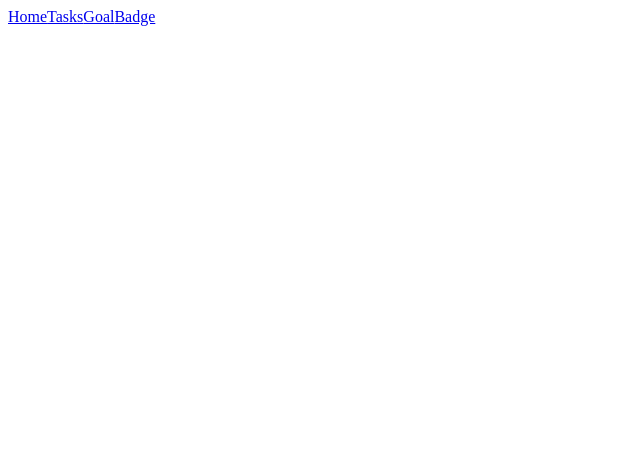
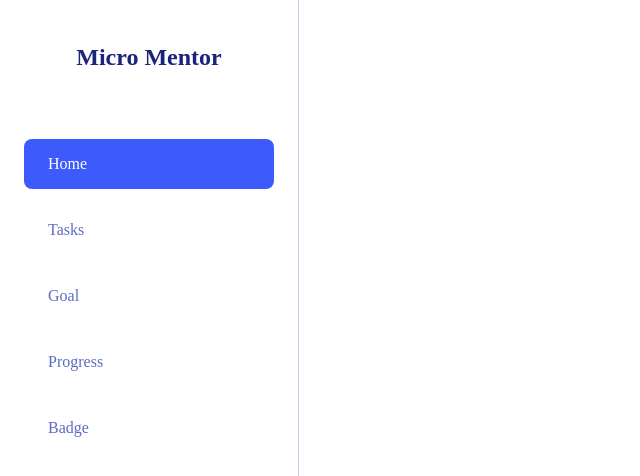
Before and after one commit to mokib08/Micro-Mentor, a React (Vite) app in the folder Frontend/: page /home in a window 1280 px wide. Shown: the top 476 px of the page, without its empty margins (0-640 px from the left). Built offline with nearby package versions, Linux system fonts and the light colour scheme.

Commit message:
Sidebar.scss created

```diff
--- a/Frontend/src/components/register/Register.css
+++ b/Frontend/src/components/register/Register.css
@@ -89,7 +89,7 @@
   color: #FFFFFF;
 }
 .btn--primary:hover {
-  background-color: rgb(20.6163265306, 55.6530612245, 252.5836734694);
+  background-color: rgb(76.52, 103.2, 253.16);
   transform: translateY(-2px);
   box-shadow: 0 4px 6px -1px rgba(0, 0, 0, 0.1), 0 2px 4px -2px rgba(0, 0, 0, 0.1);
 }
--- a/Frontend/src/components/register/Register.scss
+++ b/Frontend/src/components/register/Register.scss
@@ -108,7 +108,7 @@
         color: $surface-color;
 
         &:hover{
-            background-color: darken($primary-color, $amount: 8%);
+            background-color: color.scale($primary-color, $lightness: 8%);
             transform: translateY(-2px);
             box-shadow: $box-shadow-md;
         }
--- a/Frontend/src/pages/home/Home.jsx
+++ b/Frontend/src/pages/home/Home.jsx
@@ -1,22 +1,38 @@
-import React from 'react'
-import Tasks from '../tasks/tasks'
-import Sidebar from '../sidebar/sidebar'
+import React from "react";
+import Tasks from "../tasks/tasks";
+import Sidebar from "../sidebar/sidebar";
 
 const Home = () => {
   return (
     <div>
       <div className="container">
         <div className="sidebar">
-         <Sidebar />
+          <Sidebar />
         </div>
 
-        <div className="center-div"></div>
-        <div className="right-side-div">
-
+        <div className="center-div">
+          <main>
+            <h2>Welcome champ</h2>
+            <div>
+              <div>
+                <h3>Total Goals</h3>
+                <p>15</p>
+              </div>
+              <div>
+                <h3>Completed</h3>
+                <p>8</p>
+              </div>
+              <div>
+                <h3>Streak</h3>
+                <p>5 days</p>
+              </div>
+            </div>
+          </main>
         </div>
+        <div className="right-side-div"></div>
       </div>
     </div>
-  )
-}
+  );
+};
 
-export default Home
+export default Home;
--- /dev/null
+++ b/Frontend/src/pages/progress/Progress.jsx
@@ -0,0 +1,9 @@
+import React from 'react'
+
+const Progress = () => {
+  return (
+    <div>Progress</div>
+  )
+}
+
+export default Progress
--- /dev/null
+++ b/Frontend/src/pages/sidebar/Sidebar.css
@@ -0,0 +1,48 @@
+.sidebar {
+  background-color: #FFFFFF;
+  border-right: 1px solid #C5CAE9;
+  width: 250px;
+  height: 100vh;
+  position: fixed;
+  top: 0;
+  left: 0;
+  display: flex;
+  flex-direction: column;
+  padding: 1.5rem;
+  gap: 3rem;
+}
+
+.sidebar__brand {
+  text-align: center;
+}
+.sidebar__brand h2 {
+  color: #1A237E;
+  font-size: 1.5rem;
+}
+
+.sidebar__nav {
+  display: flex;
+  flex-direction: column;
+  gap: 1rem;
+}
+
+.sidebar__link {
+  color: #5C6BC0;
+  text-decoration: none;
+  font-weight: 500;
+  font-size: 1rem;
+  padding: 1rem 1.5rem;
+  border-radius: 8px;
+  transition: all 0.2s ease-in-out;
+}
+.sidebar__link:not(.sidebar__link--active):hover {
+  background-color: #F4F6F8;
+  color: #1A237E;
+}
+.sidebar__link--active {
+  background-color: #3D5AFD;
+  color: #FFFFFF;
+}
+.sidebar__link--active:hover {
+  background-color: rgb(45.4602040816, 76.7831632653, 252.8397959184);
+}/*# sourceMappingURL=Sidebar.css.map */
--- a/Frontend/src/pages/sidebar/Sidebar.jsx
+++ b/Frontend/src/pages/sidebar/Sidebar.jsx
@@ -1,21 +1,43 @@
-import React from 'react'
-import { NavLink, Route, Routes } from 'react-router-dom'
-import Home from '../home/Home'
-import Tasks from '../tasks/tasks'
-import Goal from '../goal/Goal'
-import Badge from '../badge/Badge'
+import React from "react";
+import { NavLink, Route, Routes } from "react-router-dom";
+import Home from "../home/Home";
+import Tasks from "../tasks/tasks";
+import Goal from "../goal/Goal";
+import Badge from "../badge/Badge";
+import './Sidebar.scss'
 
 const Sidebar = () => {
+  // a helper function to apply classes conditionaly
+  const getNavLinkClass = ({ isActive }) => {
+    return isActive ? "sidebar__link sidebar__link--active" : "sidebar__link";
+  };
+
   return (
-    <div>
-        <div>
-           <NavLink className={(e) => (e.isActive ? 'blue' : "")} to="/home">Home</NavLink>
-           <NavLink className={(e) => (e.isActive ? 'blue' : "")} to="/tasks">Tasks</NavLink>
-           <NavLink className={(e) => (e.isActive ? 'blue' : "")} to="/goal">Goal</NavLink>
-           <NavLink className={(e) => (e.isActive ? 'blue' : "")} to="/badge">Badge</NavLink>
-        </div>
-    </div>
-  )
-}
+    <aside className="sidebar">
+      <div className="sidebar__brand">
+        <h2>Micro Mentor</h2>
+      </div>
 
-export default Sidebar
+      {/* element: The navigation link container */}
+      <nav className="sidebar__nav">
+        <NavLink className={getNavLinkClass} to="/home">
+          Home
+        </NavLink>
+        <NavLink className={getNavLinkClass} to="/tasks">
+          Tasks
+        </NavLink>
+        <NavLink className={getNavLinkClass} to="/goal">
+          Goal
+        </NavLink>
+        <NavLink className={getNavLinkClass} to={"/progress"}>
+          Progress
+        </NavLink>
+        <NavLink className={getNavLinkClass} to="/badge">
+          Badge
+        </NavLink>
+      </nav>
+    </aside>
+  );
+};
+
+export default Sidebar;
--- /dev/null
+++ b/Frontend/src/pages/sidebar/Sidebar.scss
@@ -0,0 +1,54 @@
+@use "../../components/styles/variables" as *;
+@use "sass:color";
+.sidebar{
+    background-color: $surface-color;
+    border-right: 1px solid $border-color;
+    width: 250px;
+    height: 100vh;
+    position: fixed;
+    top: 0;
+    left: 0;
+    display: flex;
+    flex-direction: column;
+    padding: $spacing-lg;
+    gap: $spacing-xxl;  // create space between the brand and the nav links
+}
+
+.sidebar__brand{
+    text-align: center;
+
+    h2{
+        color: $text-primary;
+        font-size: 1.5rem;  // 24px
+    }
+}
+
+.sidebar__nav{
+    display: flex;
+    flex-direction: column;
+    gap: $spacing-md;  // Consistent spacing between links
+}
+
+.sidebar__link{
+    color: $text-secondary;
+    text-decoration: none;
+    font-weight: $font-weight-medium;
+    font-size: $font-size-base;
+    padding: $spacing-md $spacing-lg;
+    border-radius: $border-radius-md;
+    transition: $transition-base;
+
+    &:not(.sidebar__link--active):hover{
+        background-color: $bg-color;
+        color: $text-primary;
+    }
+
+    &--active{
+        background-color: $primary-color;
+        color: $surface-color;
+
+        &:hover{
+            background-color: color.scale($primary-color, $lightness: -5%);
+        }
+    }
+}
--- a/Frontend/src/routes/MainRoutes.jsx
+++ b/Frontend/src/routes/MainRoutes.jsx
@@ -8,6 +8,7 @@ import Badge from "../pages/badge/Badge";
 import Hero from "../Hero/Hero";
 import Register from "../components/register/Register";
 import Login from "../components/login/Login";
+import Progress from "../pages/progress/Progress";
 
 const MainRoutes = () => {
   return (
@@ -19,6 +20,7 @@ const MainRoutes = () => {
         <Route path='login' element={<Login />} />
         <Route path="/tasks" element={<Tasks />} />
         <Route path="/goal" element={<Goal />} />
+        <Route path="/progress" element={<Progress/>} />
         <Route path="/badge" element={<Badge />} />
         {/* <Route path='/tasks' element={<Tasks />} /> */}
       </Routes>
```
Also changed, not shown: 2 other files (tests, documents, lock files or other folders).
